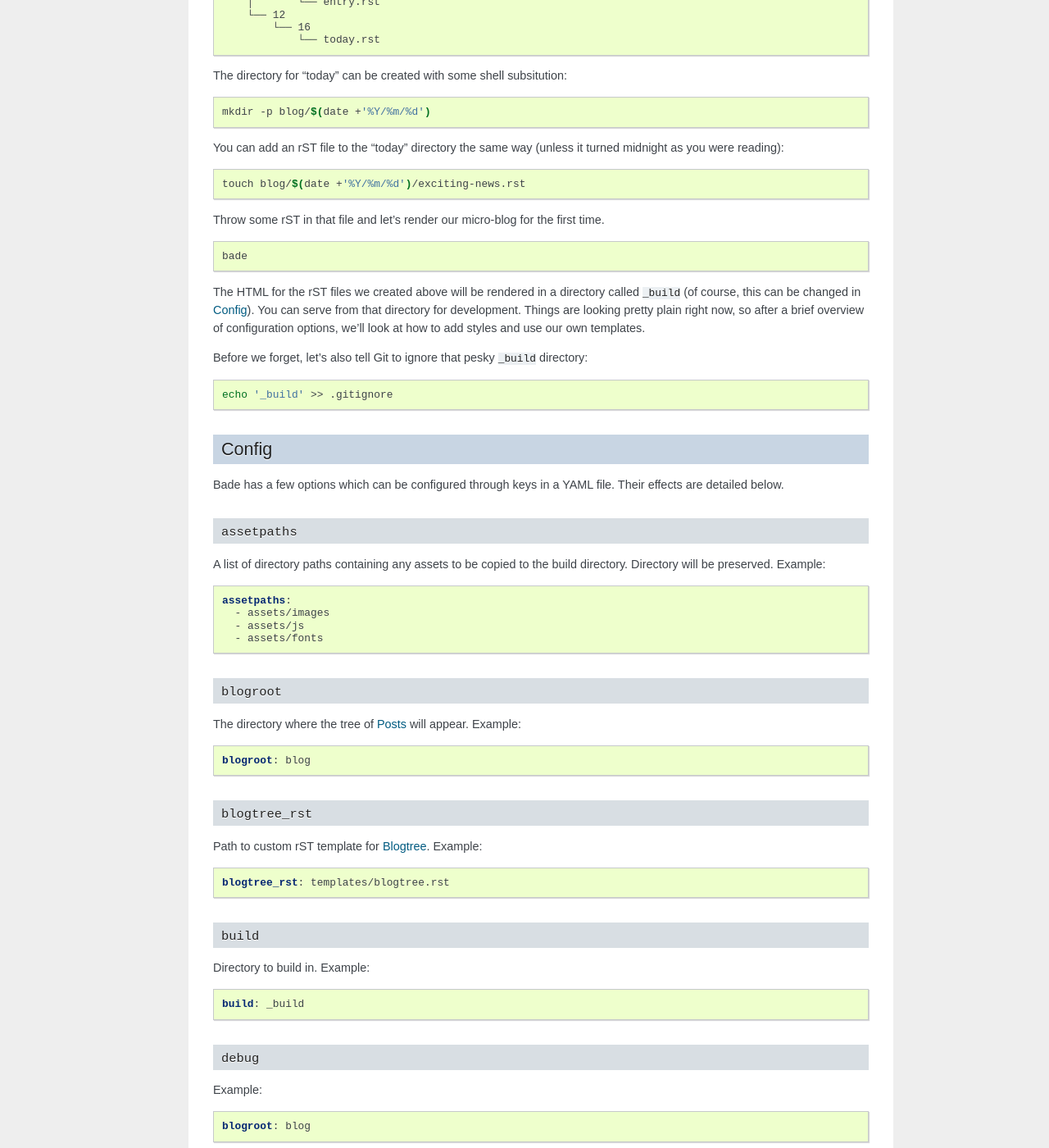
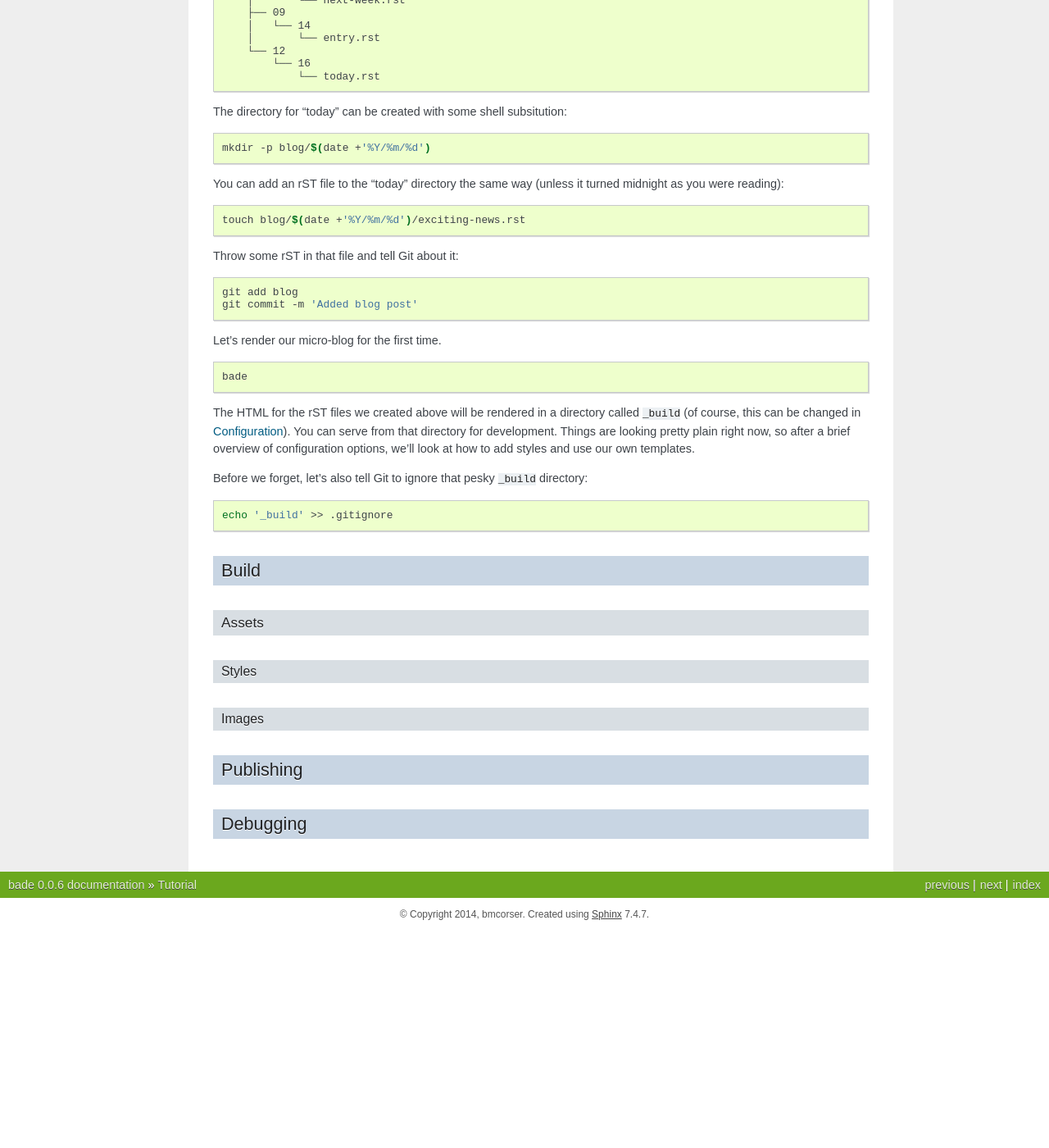
Before and after one commit to bmcorser/bade, a Sphinx documentation site: the page built from docs/source/tutorial.rst, in a window 1280 px wide and 1400 px high, scrolled down 1306 px. Shown: the whole window at 82% size. Built offline with Sphinx 7.4.7, drawn with Linux system fonts in a browser that asks for light colours; pages that are not in the unit, such as notebooks, are missing from menus; after the commit the page ends 2441 px from its top, so only the background shows below that; some of the changed text lies outside the part shown.

Commit message:
Updating docs

```diff
--- a/docs/source/tutorial.rst
+++ b/docs/source/tutorial.rst
@@ -23,8 +24,9 @@
 Pages
 =====
 
-Pages are rST documents that will be rendered but not included in the
-":ref:`Blogtree`".
+Pages are rST documents that want to be rendered and added to the site, but not
+included in the blog. Links to them are provided in the :ref:`context` to all
+:ref:`templates`.
 
 Let's make a ``pages`` directory and put a page there.
 
@@ -94,14 +98,21 @@
 
     touch blog/$(date +'%Y/%m/%d')/exciting-news.rst
 
-Throw some rST in that file and let's render our micro-blog for the first time.
+Throw some rST in that file and tell Git about it:
+
+.. code-block:: shell
+
+    git add blog
+    git commit -m 'Added blog post'
+
+Let's render our micro-blog for the first time.
 
 .. code-block:: shell
 
     bade
 
 The HTML for the rST files we created above will be rendered in a directory
-called ``_build`` (of course, this can be changed in Config_). You can
+called ``_build`` (of course, this can be changed in :ref:`configuration`). You can
 serve from that directory for development. Things are looking pretty plain
 right now, so after a brief overview of configuration options, we'll look at
 how to add styles and use our own templates.
@@ -112,86 +123,6 @@
 .. code-block:: shell
 
     echo '_build' >> .gitignore
-
-
-Config
-======
-
-Bade has a few options which can be configured through keys in a YAML file.
-Their effects are detailed below.
-
-``assetpaths``
---------------
-A list of directory paths containing any assets to be copied to the build
-directory. Directory will be preserved. Example:
-
-.. code-block:: yaml
-
-    assetpaths:
-      - assets/images
-      - assets/js
-      - assets/fonts
-
-``blogroot``
-------------
-The directory where the tree of Posts_ will appear. Example:
-
-.. code-block:: yaml
-
-    blogroot: blog
-
-``blogtree_rst``
-----------------
-Path to custom rST template for :ref:`Blogtree`. Example:
-
-.. code-block:: yaml
-
-    blogtree_rst: templates/blogtree.rst
-
-``build``
----------
-Directory to build in. Example:
-
-.. code-block:: yaml
-
-    build: _build
-
-``debug``
----------
-Example:
-
-.. code-block:: yaml
-
-    blogroot: blog
-
-``index_template``
-------------------
-Example:
-
-.. code-block:: yaml
-
-    blogroot: blog
-
-``pages``
----------
-Example:
-
-.. code-block:: yaml
-
-    blogroot: blog
-
-``template_dirs``
------------------
-Directories to add to Mako TemplateLookup_ used by Bade. Example:
-
-.. code-block:: yaml
-
-    template_dirs:
-      - templates
-      - christmas_templates
-
-.. _TemplateLookup: http://docs.makotemplates.org/en/latest/usage.html#using-templatelookup
-
 
 Build
 =====
```
Also changed, not shown: other parts of docs/source/tutorial.rst (+4 -1 lines), docs/source/documentation.rst (+111 -7 lines), 1 other file.
